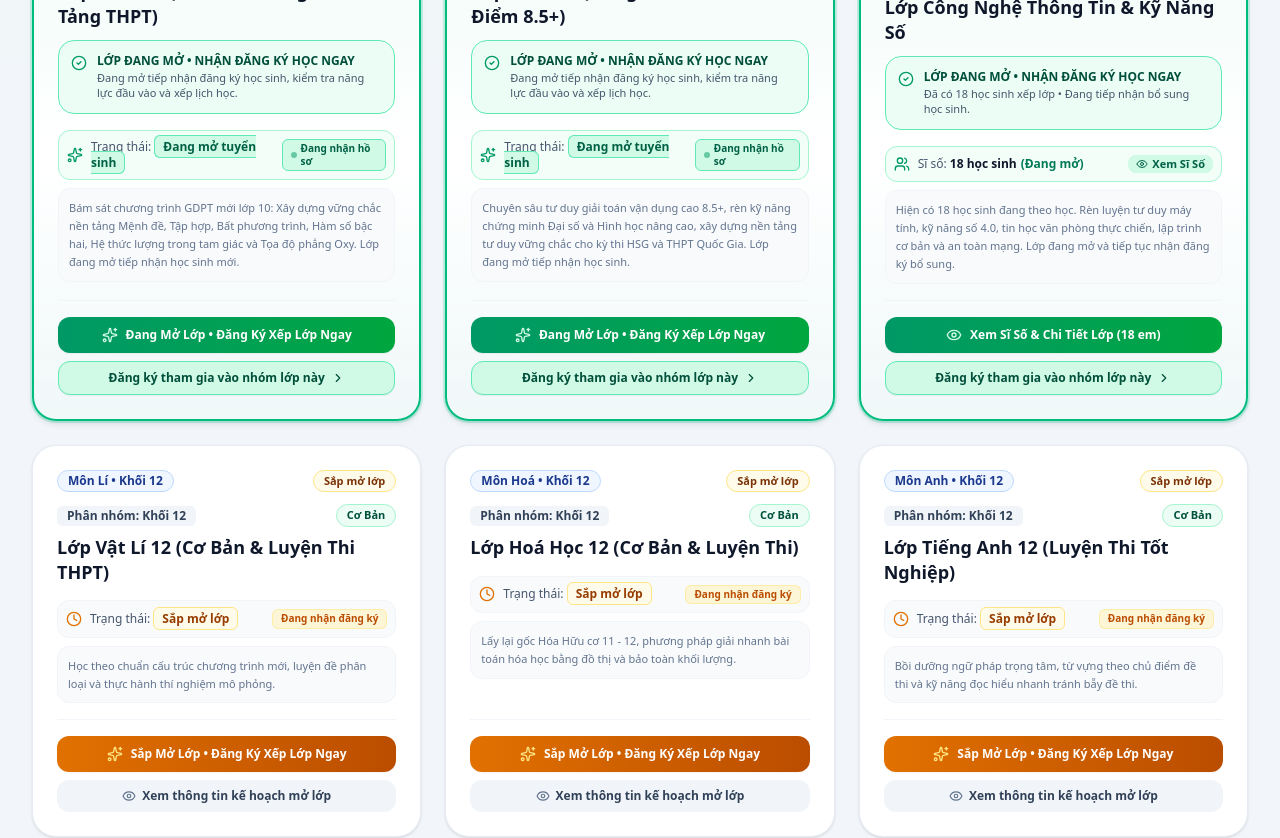
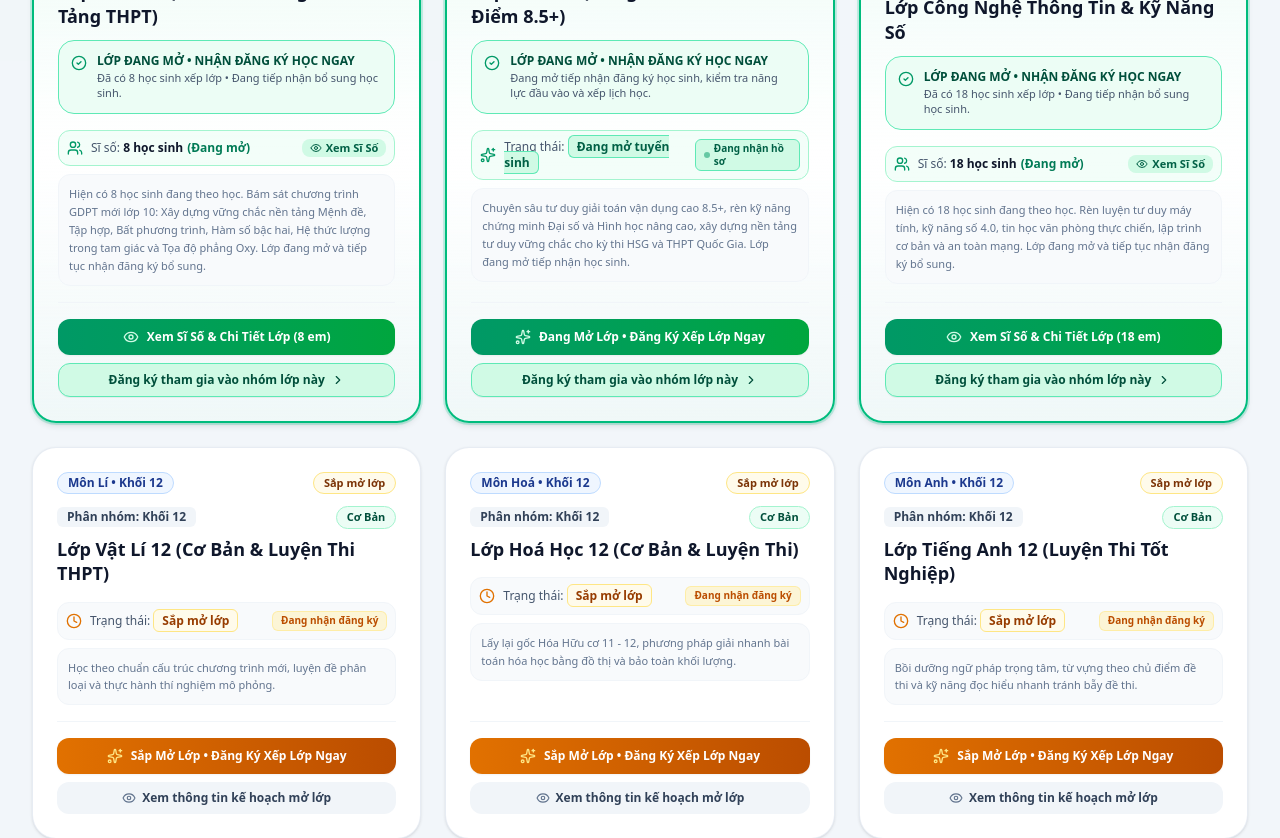
Before and after one commit to Zeyzenth/csgdthayhoangvanphu, a React (Vite) app: page / in a window 1280 px wide. Shown: the part 5020-5858 px from the top of the page. Built offline with nearby package versions, Linux system fonts and the light colour scheme.

Commit message:
feat: add Grade 10 Math class roster to enrollment modal
Update data source and UI component to include the Grade 10 Basic Math class, allowing users to view the current student list and enrollment status.

```diff
--- a/src/components/ClassRosterModal.tsx
+++ b/src/components/ClassRosterModal.tsx
@@ -22,6 +22,7 @@ import {
   STUDENTS_TOAN_11_CB1,
   STUDENTS_TOAN_11_CB2,
   STUDENTS_TOAN_11_ALL,
+  STUDENTS_TOAN_10_CB,
   sortStudentsByClassAndName
 } from '../data/activeClassesData';
 
@@ -153,6 +154,16 @@ export const ClassRosterModal: React.FC<ClassRosterModalProps> = ({
         isClassFull: false,
         capacityText: `Tổng 2 lớp: ${STUDENTS_TOAN_11_ALL.length} em • Đang mở`,
         noteText: `Tổng cộng ${STUDENTS_TOAN_11_ALL.length} học sinh đang theo học tại 2 phân lớp Toán 11 Cơ bản do Cô Vũ Hằng phụ trách. Lớp đang mở tiếp nhận học sinh mới.`
+      };
+    }
+    if (selectedTab === 'toan-10-cb' || selectedTab === 'toan-10') {
+      return {
+        currentStudents: STUDENTS_TOAN_10_CB,
+        tabTitle: `BẢNG DANH SÁCH THÀNH VIÊN LỚP TOÁN 10 - CƠ BẢN (${STUDENTS_TOAN_10_CB.length} HỌC SINH)`,
+        tabSubTitle: `Sĩ số: ${STUDENTS_TOAN_10_CB.length} học sinh • GV: Thầy Hoàng & Tổ bộ môn Toán (THPT Lưu Nhân Chú)`,
+        isClassFull: false,
+        capacityText: `Lớp 10: ${STUDENTS_TOAN_10_CB.length} em • Đang mở`,
+        noteText: 'Lớp Toán 10 Cơ Bản bám sát chương trình GDPT mới, củng cố kiến thức Đại số và Hình học 10. Lớp đang mở và tiếp tục nhận đăng ký bổ sung!'
       };
     }
 
@@ -358,6 +369,19 @@ export const ClassRosterModal: React.FC<ClassRosterModalProps> = ({
           >
             <span className="w-2 h-2 rounded-full bg-emerald-500"></span>
             <span>Toán 11 Cơ Bản ({STUDENTS_TOAN_11_ALL.length} em)</span>
+          </button>
+
+          {/* Tab Toán 10 - Cơ Bản */}
+          <button
+            onClick={() => setSelectedTab('toan-10-cb')}
+            className={`px-3 py-1.5 rounded-full text-xs font-bold transition-all whitespace-nowrap cursor-pointer flex items-center gap-1.5 ${
+              selectedTab === 'toan-10-cb'
+                ? 'bg-white text-slate-900 shadow-sm border border-slate-300 font-black'
+                : 'text-slate-600 hover:bg-slate-200'
+            }`}
+          >
+            <span className="w-2 h-2 rounded-full bg-emerald-500"></span>
+            <span>Toán 10 Cơ Bản ({STUDENTS_TOAN_10_CB.length} em)</span>
           </button>
 
           {/* Tab CNTT */}
@@ -599,10 +623,14 @@ export const ClassRosterModal: React.FC<ClassRosterModalProps> = ({
                             {student.schoolName || 'THPT Lưu Nhân Chú'}
                           </td>
 
-                          {/* Cột Phân lớp (pill màu hồng viền đỏ cho Toán 12, hoặc xanh/tím cho Toán 11) */}
+                          {/* Cột Phân lớp (pill màu hồng viền đỏ cho Toán 12, xanh/tím cho Toán 11, xanh lá cho Toán 10) */}
                           <td className="py-2.5 px-3 sm:px-4 text-center whitespace-nowrap">
                             {selectedTab.startsWith('toan-11') || student.assignedClass.includes('Toán 11') ? (
                               <span className="inline-block px-2.5 py-0.5 rounded-full text-[11px] font-bold bg-indigo-50 text-indigo-800 border border-indigo-200">
+                                {student.assignedClass}
+                              </span>
+                            ) : selectedTab.startsWith('toan-10') || student.assignedClass.includes('Toán 10') ? (
+                              <span className="inline-block px-2.5 py-0.5 rounded-full text-[11px] font-bold bg-emerald-50 text-emerald-800 border border-emerald-200">
                                 {student.assignedClass}
                               </span>
                             ) : (
@@ -644,6 +672,8 @@ export const ClassRosterModal: React.FC<ClassRosterModalProps> = ({
               <span>Tổng cộng: <strong className="text-slate-800">{STUDENTS_TOAN_11_ALL.length} học sinh</strong> thuộc 2 phân lớp Toán 11 Cơ Bản (CB1: {STUDENTS_TOAN_11_CB1.length} em, CB2: {STUDENTS_TOAN_11_CB2.length} em • GV: Cô Vũ Hằng)</span>
             ) : selectedTab.startsWith('toan-12-cb') ? (
               <span>Tổng cộng: <strong className="text-slate-800">{STUDENTS_TOAN_12_CO_BAN.length} học sinh</strong> thuộc 3 phân lớp Toán 12 Cơ Bản (CB1: {STUDENTS_TOAN_12_CB1.length} em, CB2: {STUDENTS_TOAN_12_CB2.length} em, CB3: {STUDENTS_TOAN_12_CB3.length} em)</span>
+            ) : selectedTab === 'toan-10-cb' || selectedTab === 'toan-10' ? (
+              <span>Tổng cộng: <strong className="text-slate-800">{STUDENTS_TOAN_10_CB.length} học sinh</strong> lớp Toán 10 Cơ Bản (GV: Thầy Hoàng & Tổ bộ môn Toán)</span>
             ) : (
               <span>Tổng cộng: <strong className="text-slate-800">{filteredStudents.length} học sinh</strong> ({capacityText})</span>
             )}
--- a/src/data/activeClassesData.ts
+++ b/src/data/activeClassesData.ts
@@ -300,6 +300,18 @@ export const STUDENTS_CNTT: Student[] = [
   { id: 'cntt-18', stt: 18, name: 'Trần Thị Hương Trà', schoolClass: '5A4', schoolName: 'TH Vạn Phú', assignedClass: 'Lớp CNTT' },
 ];
 
+// Lớp Toán 10 - Cơ Bản (8 học sinh - GV: Thầy Hoàng & Tổ bộ môn Toán - Cập nhật chính xác theo danh sách mới)
+export const STUDENTS_TOAN_10_CB: Student[] = [
+  { id: '10cb-1', stt: 1, name: 'Đỗ Quốc Đạt', schoolClass: '10A5', schoolName: 'THPT Lưu Nhân Chú', assignedClass: 'CB - Toán 10' },
+  { id: '10cb-2', stt: 2, name: 'Trần Hương Giang', schoolClass: '10A10', schoolName: 'THPT Lưu Nhân Chú', assignedClass: 'CB - Toán 10' },
+  { id: '10cb-3', stt: 3, name: 'Nguyễn Hoàng Quân', schoolClass: '10A4', schoolName: 'THPT Lưu Nhân Chú', assignedClass: 'CB - Toán 10' },
+  { id: '10cb-4', stt: 4, name: 'Nguyễn Quốc Đạt', schoolClass: '10A5', schoolName: 'THPT Lưu Nhân Chú', assignedClass: 'CB - Toán 10' },
+  { id: '10cb-5', stt: 5, name: 'Đào Gia Bảo', schoolClass: '10A5', schoolName: 'THPT Lưu Nhân Chú', assignedClass: 'CB - Toán 10' },
+  { id: '10cb-6', stt: 6, name: 'Trần Anh Đức', schoolClass: '10A5', schoolName: 'THPT Lưu Nhân Chú', assignedClass: 'CB - Toán 10' },
+  { id: '10cb-7', stt: 7, name: 'Lê Duy Hoàng', schoolClass: '10A4', schoolName: 'THPT Lưu Nhân Chú', assignedClass: 'CB - Toán 10' },
+  { id: '10cb-8', stt: 8, name: 'Lê Thị Quỳnh Nga', schoolClass: '10A1', schoolName: 'THPT Lưu Nhân Chú', assignedClass: 'CB - Toán 10' },
+];
+
 // DANH SÁCH LỚP HỌC (TẤT CẢ LỚP ĐANG MỞ, HIỂN THỊ TỔNG SỐ LƯỢNG HỌC SINH)
 export const ACTIVE_CLASSES: ActiveClass[] = [
   {
@@ -367,12 +379,12 @@ export const ACTIVE_CLASSES: ActiveClass[] = [
     schedule: 'Tối Thứ 3 & Thứ 7 (17:30 - 19:30)',
     room: 'Phòng Chuyên Đề Khối 10',
     status: 'enrolling',
-    statusLabel: 'ĐANG MỞ LỚP',
+    statusLabel: 'ĐANG MỞ (8 học sinh)',
     isOpen: true,
     isFull: false,
-    studentCount: 0,
-    students: [],
-    note: 'Bám sát chương trình GDPT mới lớp 10: Xây dựng vững chắc nền tảng Mệnh đề, Tập hợp, Bất phương trình, Hàm số bậc hai, Hệ thức lượng trong tam giác và Tọa độ phẳng Oxy. Lớp đang mở tiếp nhận học sinh mới.',
+    studentCount: 8,
+    students: STUDENTS_TOAN_10_CB,
+    note: 'Hiện có 8 học sinh đang theo học. Bám sát chương trình GDPT mới lớp 10: Xây dựng vững chắc nền tảng Mệnh đề, Tập hợp, Bất phương trình, Hàm số bậc hai, Hệ thức lượng trong tam giác và Tọa độ phẳng Oxy. Lớp đang mở và tiếp tục nhận đăng ký bổ sung.',
   },
   {
     id: 'toan-10-nc',
```
